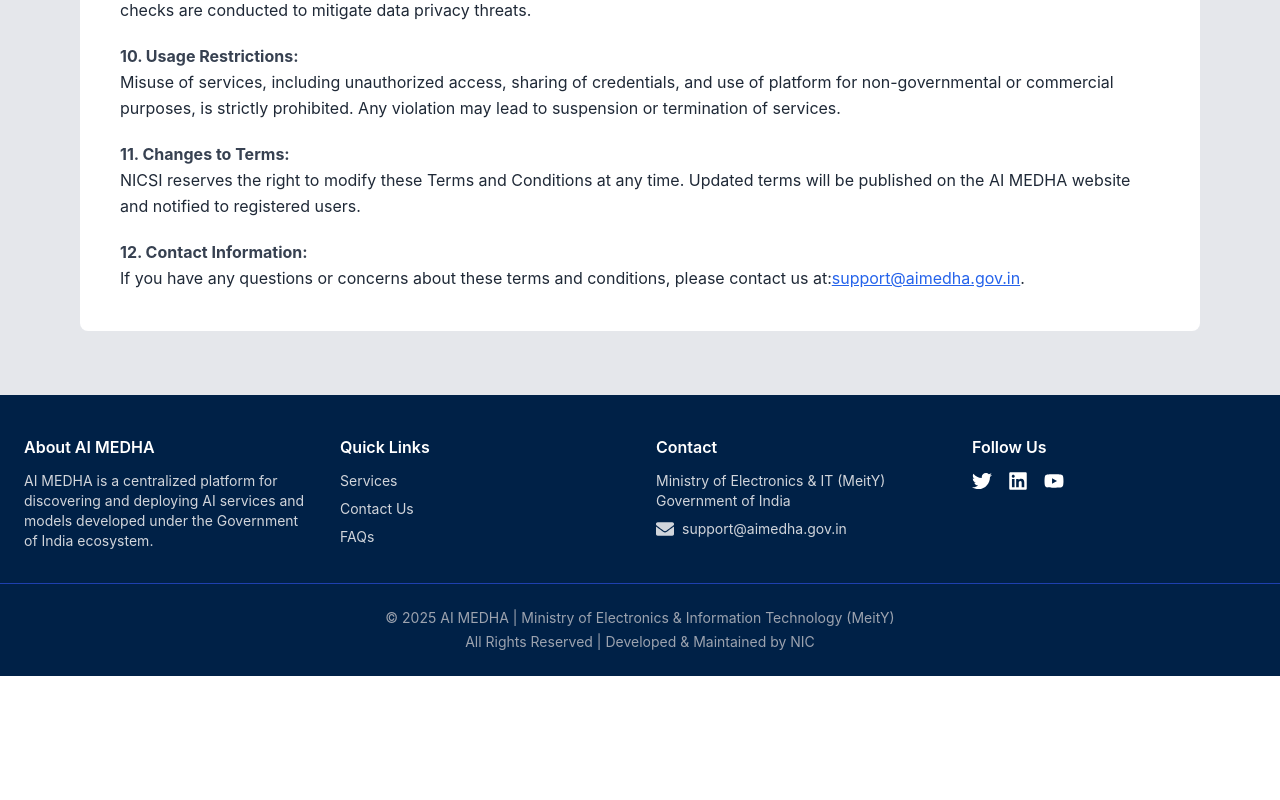
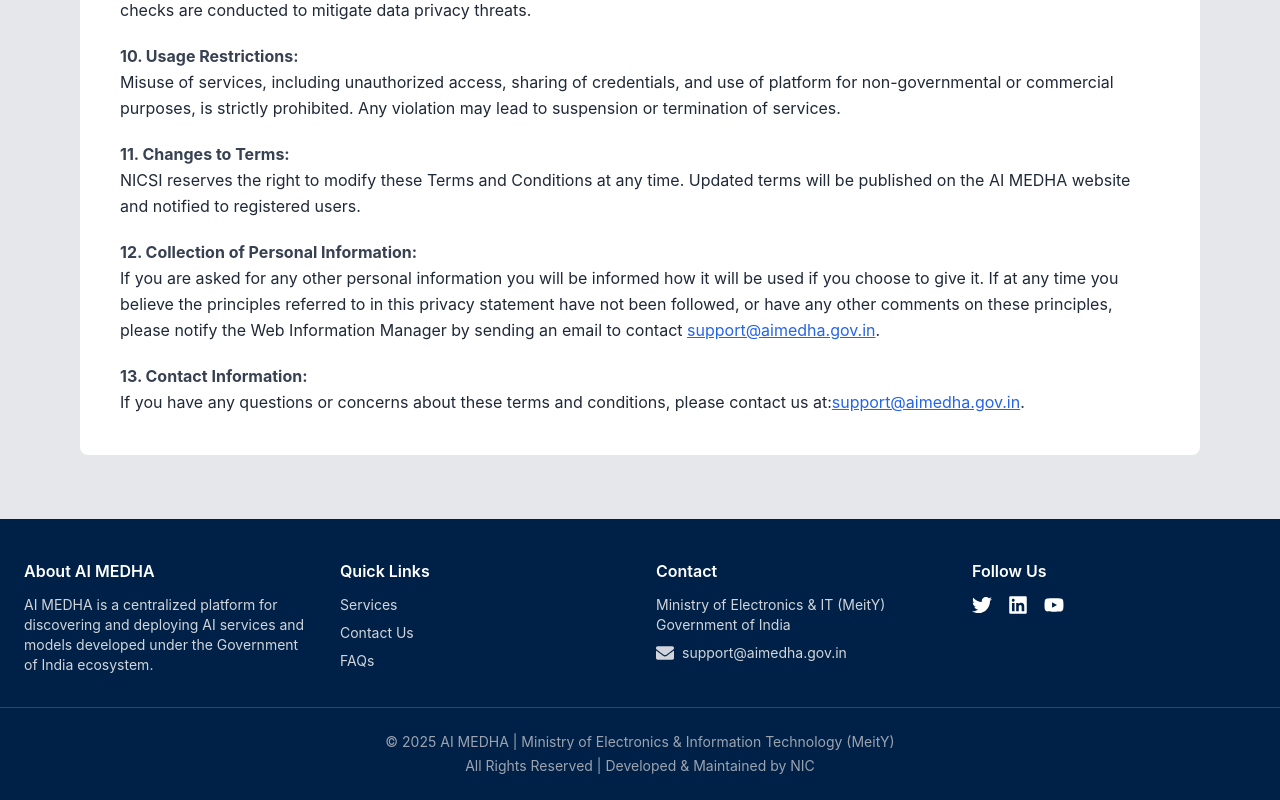
Before and after one commit to Amardeep001/ai-medha-frontend, a React (Create React App) app: page /terms-of-service in a window 1280 px wide. Shown: the part 1259-2059 px from the top of the page. Before the commit the page ends 1935 px from the top, so only its background shows below. Built offline with nearby package versions, Linux system fonts and the light colour scheme.

Commit message:
term condition changes

```diff
--- a/src/components/Header.jsx
+++ b/src/components/Header.jsx
@@ -55,14 +55,21 @@
       {/* Main Navbar */}
       <div className="max-w-screen-2xl mx-auto px-4 sm:px-6 xl:px-20 py-4 flex justify-between items-center relative">
         {/* Logo + Title */}
-        <div className="flex items-center space-x-4">
-          <img src={NicLogo} alt="NIC Logo" className="w-[160px]" />
-          <h1 className="text-xl sm:text-3xl font-bold">AI MEDHA</h1>
-        </div>
+        <Link to="/dashboard">
+          <div className="flex items-center space-x-4">
+            <img src={NicLogo} alt="NIC Logo" className="w-[160px]" />
+            <h1 className="text-xl sm:text-3xl font-bold">AI MEDHA</h1>
+          </div>
+        </Link>
 
         {/* Desktop Menu */}
         <div className="hidden sm:flex items-center space-x-6 text-sm md:text-base">
           <ul className="flex space-x-6">
+            <li>
+              <Link to="/dashboard" className="hover:text-[#FF9933] transition">
+                Home
+              </Link>
+            </li>
             <li>
               <a href="#about" className="hover:text-[#FF9933]">
                 About
@@ -74,9 +81,9 @@
               </a>
             </li>
             <li>
-              <a href="/services" className="hover:text-[#FF9933]">
+              <Link to="/services" className="hover:text-[#FF9933]">
                 Services
-              </a>
+              </Link>
             </li>
             <li>
               <a href="#contact" className="hover:text-[#FF9933]">
@@ -131,6 +138,9 @@
       {/* Mobile Slide-down Menu */}
       {mobileMenuOpen && (
         <div className="sm:hidden bg-white border-t border-gray-200 px-6 py-4 space-y-4 shadow-md">
+          <Link to="/dashboard" className="hover:text-[#FF9933] transition">
+            Home
+          </Link>
           <a href="#about" className="block text-sm text-gray-800">
             About
           </a>
--- a/src/pages/Home.jsx
+++ b/src/pages/Home.jsx
@@ -187,6 +187,11 @@
           {/* Desktop Menu */}
           <div className="hidden sm:flex items-center space-x-6 md:space-x-6 text-sm md:text-base">
             <ul className="flex space-x-4 md:space-x-6">
+              <li>
+                <Link to="/" className="hover:text-[#FF9933] transition">
+                  Home
+                </Link>
+              </li>
               <li>
                 <a href="#about" className="hover:text-[#FF9933] transition">
                   About
@@ -509,9 +514,6 @@
 
       <div className="bg-gray-400 py-14 text-white overflow-hidden">
         <div className="text-center mb-6 px-4">
-          {/* <p className="text-sm uppercase tracking-wide text-gray-400">
-            TECHNICAL SERVICES OFFERINGS
-          </p> */}
           <h2 className="text-3xl sm:text-4xl font-bold text-[#003366]">
             AI-Powered Governance Services
           </h2>
--- a/src/pages/TermsOfService.jsx
+++ b/src/pages/TermsOfService.jsx
@@ -218,7 +218,26 @@
             </div>
             <div>
               <strong className="text-gray-700">
-                12. Contact Information:
+                12. Collection of Personal Information:
+              </strong>{" "}
+              <br></br>
+              If you are asked for any other personal information you will be
+              informed how it will be used if you choose to give it. If at any
+              time you believe the principles referred to in this privacy
+              statement have not been followed, or have any other comments on
+              these principles, please notify the Web Information Manager by
+              sending an email to contact{" "}
+              <a
+                href="mailto:support@aimedha.gov.in"
+                className="text-blue-600 underline"
+              >
+                support@aimedha.gov.in
+              </a>
+              .
+            </div>
+            <div>
+              <strong className="text-gray-700">
+                13. Contact Information:
               </strong>{" "}
               <br></br>
               If you have any questions or concerns about these terms and
--- a/src/pages/auth/Register.jsx
+++ b/src/pages/auth/Register.jsx
@@ -375,6 +375,7 @@
                   I have read and agree to the{" "}
                   <Link
                     to={"/terms-of-service"}
+                    target="_blank"
                     className="text-blue-600 underline hover:text-blue-800"
                   >
                     Terms of Services
--- a/src/pages/serviceDetailPages/AiVaniDetailPage.jsx
+++ b/src/pages/serviceDetailPages/AiVaniDetailPage.jsx
@@ -106,9 +106,6 @@
                   health, and judiciary
                 </li>
                 <li>
-                  Voice-based IVR systems for departments with rural outreach
-                </li>
-                <li>
                   Custom department bots to reduce load on helplines or support
                   staff
                 </li>
@@ -125,7 +122,6 @@
                 <li>
                   Public Service Portals (education, transport, e-governance)
                 </li>
-                <li>IVR-based citizen service helplines</li>
                 <li>NIC-integrated departmental websites</li>
               </ul>
             </div>
@@ -144,7 +140,7 @@
             <ul className="list-decimal pl-5 text-sm text-gray-700 space-y-2">
               <li>
                 <strong>User Input:</strong> User sends a query through a chat
-                interface or voice interface (web, mobile, or IVR).
+                interface or voice interface (web, mobile).
               </li>
               <li>
                 <strong>Input Recognition:</strong> For voice input, AI Shruti
@@ -195,8 +191,8 @@
               </li>
               <li>
                 <strong>Platform Integration:</strong> Decide the integration
-                method—web-based chat, mobile interface, or IVR system—and
-                configure accordingly using provided API endpoints.
+                method—web-based chat or mobile interface and configure
+                accordingly using provided API endpoints.
               </li>
               <li>
                 <strong>Middleware Setup:</strong> If using voice-based
@@ -207,11 +203,6 @@
                 <strong>Intent & Dialogue Configuration:</strong> Define
                 intents, dialogue flow, FAQs, and custom rules using the Vani
                 admin console or JSON configuration.
-              </li>
-              <li>
-                <strong>Voice Channel Setup (Optional):</strong> For IVR or
-                call-center deployment, integrate with telecom lines and
-                configure speech-to-text and text-to-speech modules.
               </li>
               <li>
                 <strong>API Access & Testing:</strong> Access RESTful APIs for
```
